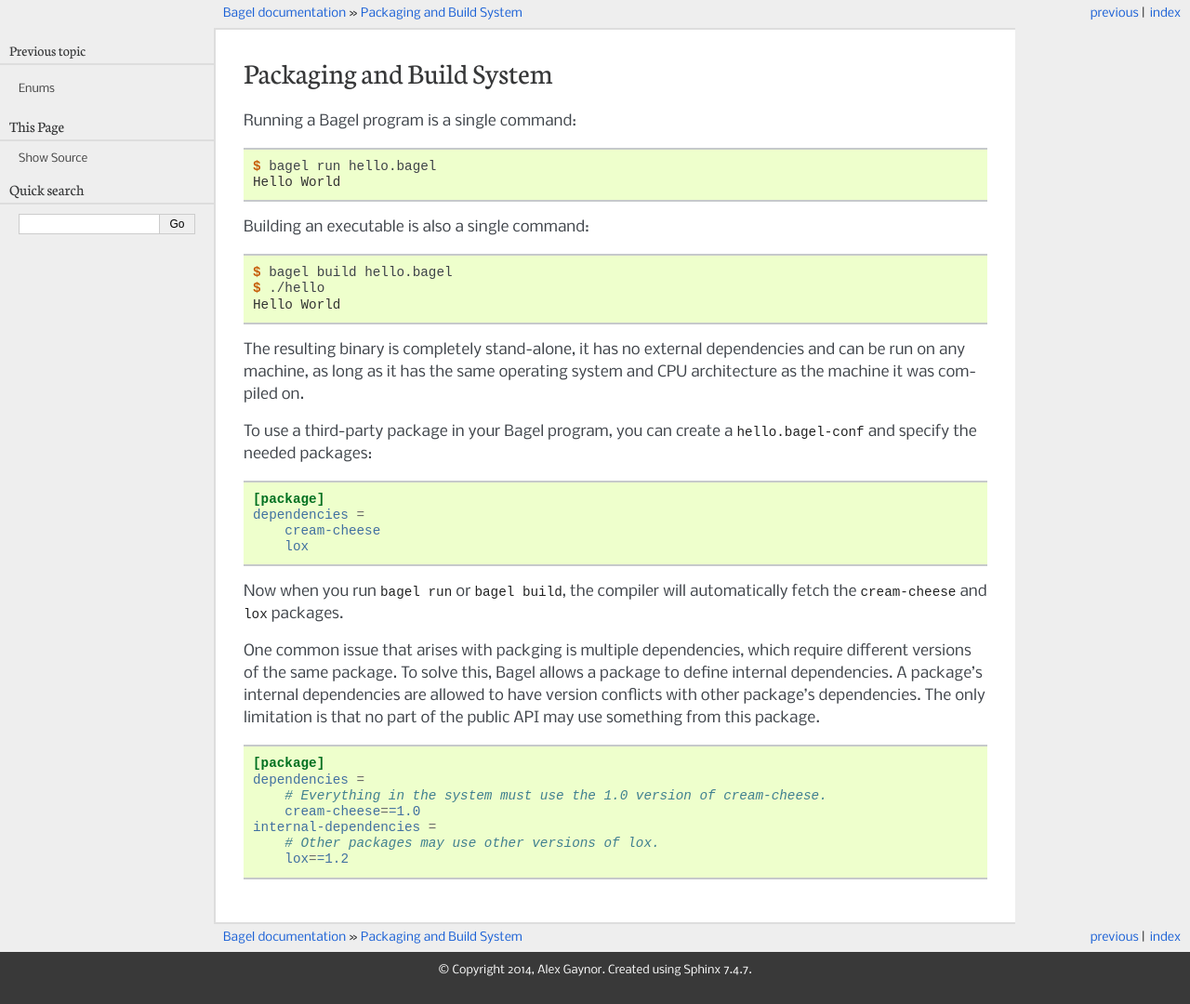
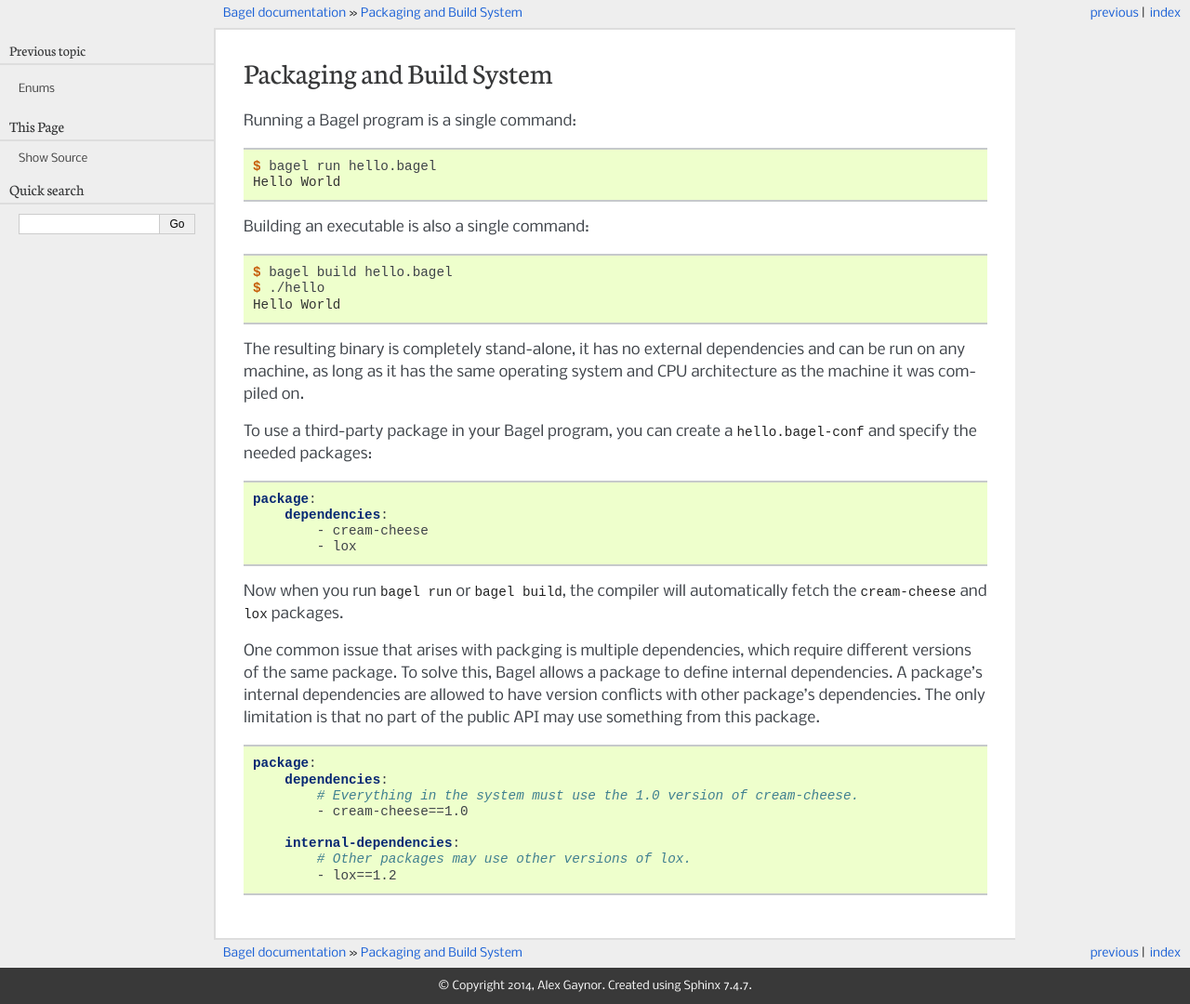
Before and after one commit to alex/bagel, a Sphinx documentation site: the page built from docs/features/packaging.rst, in a window 1280 px wide. Shown: the whole page at 93% size. Built offline with Sphinx 7.4.7, drawn with Linux system fonts in a browser that asks for light colours; some of the changed lines change nothing that is shown.

Commit message:
YAML one true markup language

```diff
--- a/docs/features/packaging.rst
+++ b/docs/features/packaging.rst
@@ -23,12 +23,12 @@
 To use a third-party package in your Bagel program, you can create a
 ``hello.bagel-conf`` and specify the needed packages:
 
-.. code-block:: cfg
+.. code-block:: yaml
 
-    [package]
-    dependencies =
-        cream-cheese
-        lox
+    package:
+        dependencies:
+            - cream-cheese
+            - lox
 
 Now when you run ``bagel run`` or ``bagel build``, the compiler will
 automatically fetch the ``cream-cheese`` and ``lox`` packages.
@@ -40,12 +40,13 @@
 dependencies. The only limitation is that no part of the :term:`public` API may
 use something from this package.
 
-.. code-block:: cfg
+.. code-block:: yaml
 
-    [package]
-    dependencies =
-        # Everything in the system must use the 1.0 version of cream-cheese.
-        cream-cheese==1.0
-    internal-dependencies =
-        # Other packages may use other versions of lox.
-        lox==1.2
+    package:
+        dependencies:
+            # Everything in the system must use the 1.0 version of cream-cheese.
+            - cream-cheese==1.0
+
+        internal-dependencies:
+            # Other packages may use other versions of lox.
+            - lox==1.2
```
